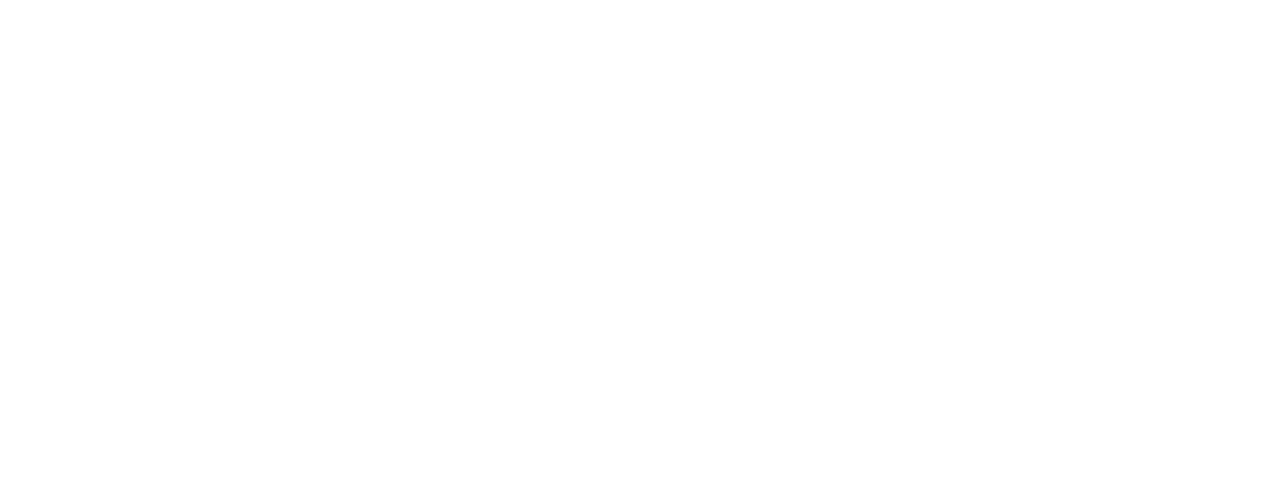
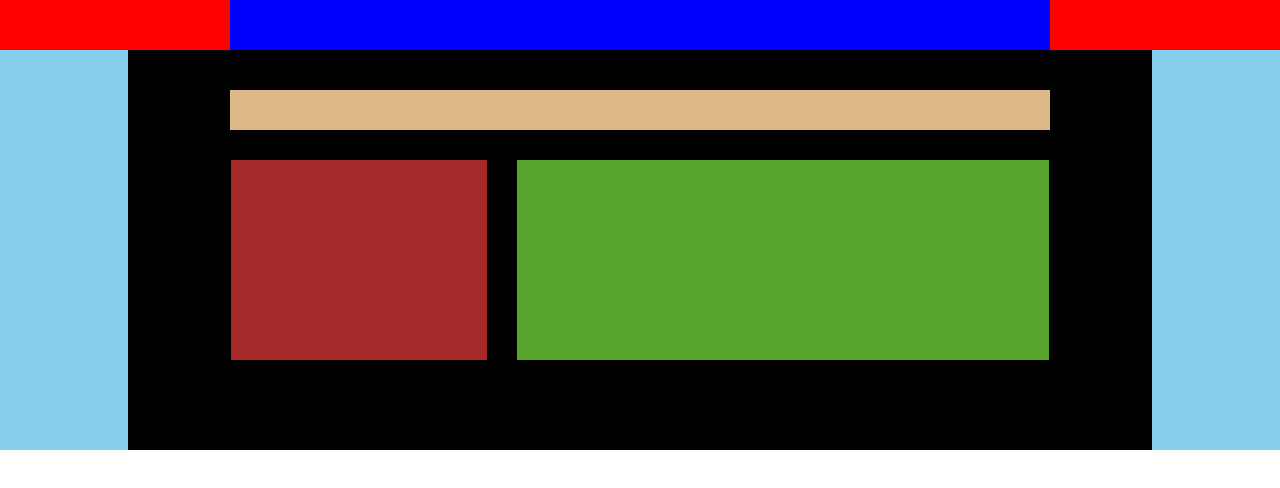
Before and after one commit to AlanDAmario/htmlcss-dropbox, a plain HTML site: page index.html in a window 1280 px wide. Drawn offline with Linux system fonts and the light colour scheme.

Commit message:
[UPD] first add col

```diff
--- a/css/style.css
+++ b/css/style.css
@@ -3,3 +3,62 @@
     padding: 0;
     box-sizing: border-box;
 }
+
+/* LAYOUT */
+.container-full{
+    width: 100%;
+    margin: 0 auto;
+    background-color: blue;
+}
+
+.row-header{
+    display: flex;
+    justify-content: space-between;
+}
+
+.col-30{
+    width: 18%;
+    background-color: red;
+    height: 50px;
+}
+
+.container{
+    width: 100vw;
+    background-color: skyblue;
+    margin: 0 auto;
+    height: 400px;
+}
+
+.container-80{
+    width: 80%;
+    margin: 0 auto;
+    background-color: black;
+    height: 400px;
+}
+.row-center{
+    display: flex;
+    justify-content: center;
+}
+
+.col-100{
+    width: 80%;
+    background-color: burlywood;
+    height: 40px;
+    margin-top: 40px;
+}
+
+.col-25{
+    margin-top: 30px;
+    width: 25%;
+    background-color: brown;
+    height: 200px;
+}
+
+.col-75{
+    margin-left: 30px;
+    margin-top: 30px;
+    width: 52%;
+    background-color: rgb(87, 165, 42);
+    height: 200px;
+}
+/* UTILITY */
--- a/index.html
+++ b/index.html
@@ -8,10 +8,46 @@
 </head>
 <body>
     <header>
+        <div class="container-full">
+            <div class="row-header">
+                <div class="col-30">
+                    <div class="content">
 
+                    </div>
+                </div>
+                <div class="col-30">
+                    <div class="content">
+
+                    </div>
+                </div>
+            </div>
+        </div>
     </header>
 
     <main>
+        <div class="container">
+            <div class="container-80">
+                <div class="row-center">
+                    <div class="col-100">
+                        <div class="content">
+
+                        </div>
+                    </div>
+                </div>
+                <div class="row-center">
+                    <div class="col-25">
+                        <div class="content">
+
+                        </div>
+                    </div>
+                    <div class="col-75">
+                        <div class="content">
+
+                        </div>
+                    </div>
+                </div>
+            </div>
+        </div>
 
     </main>
 
```
